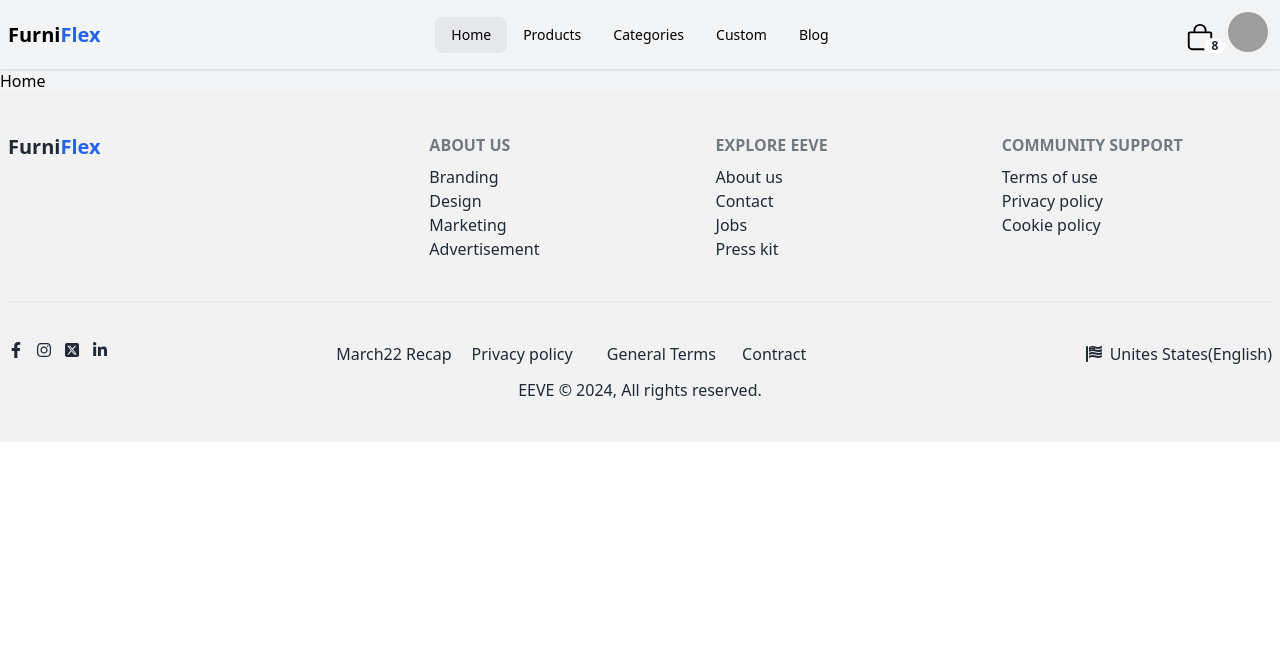
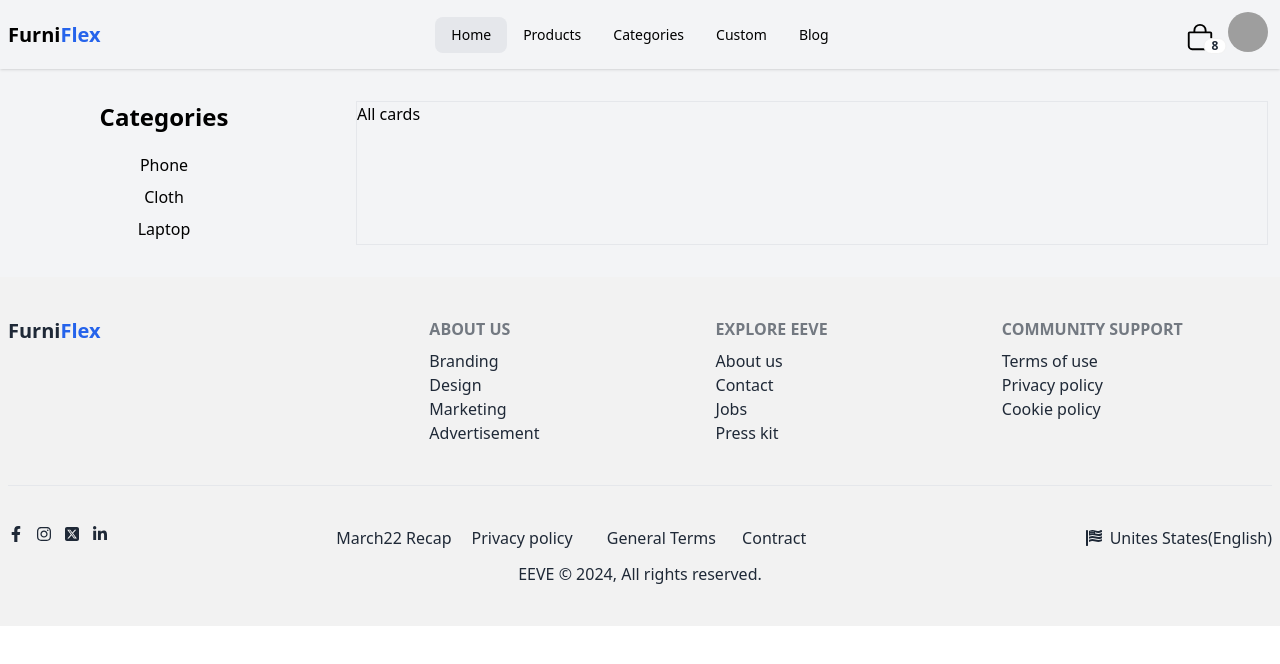
Before and after one commit to noman023/furniFlex-ecommerce, a React (Vite) app: page / in a window 1280 px wide. Shown: the top 664 px of the page. Built offline with nearby package versions, Linux system fonts and the light colour scheme; grey boxes are pictures that could not be loaded.

Commit message:
add layout design for home component

```diff
--- a/src/routes/Home.jsx
+++ b/src/routes/Home.jsx
@@ -1,3 +1,25 @@
 export default function Home() {
-  return <main>Home</main>;
+  return (
+    <main className="flex flex-col lg:flex-row justify-between gap-10 my-5 p-3">
+      <div className="lg:w-[25%] text-center">
+        <h2 className="text-2xl font-semibold mb-4">Categories</h2>
+
+        <ul className="w-full ">
+          <a href="">
+            <li className="hover:bg-slate-200 py-1">Phone</li>
+          </a>
+
+          <a href="">
+            <li className="hover:bg-slate-200 py-1">Cloth</li>
+          </a>
+
+          <a href="">
+            <li className="hover:bg-slate-200 py-1">Laptop</li>
+          </a>
+        </ul>
+      </div>
+
+      <div className="lg:w-[75%] border">All cards</div>
+    </main>
+  );
 }
```
